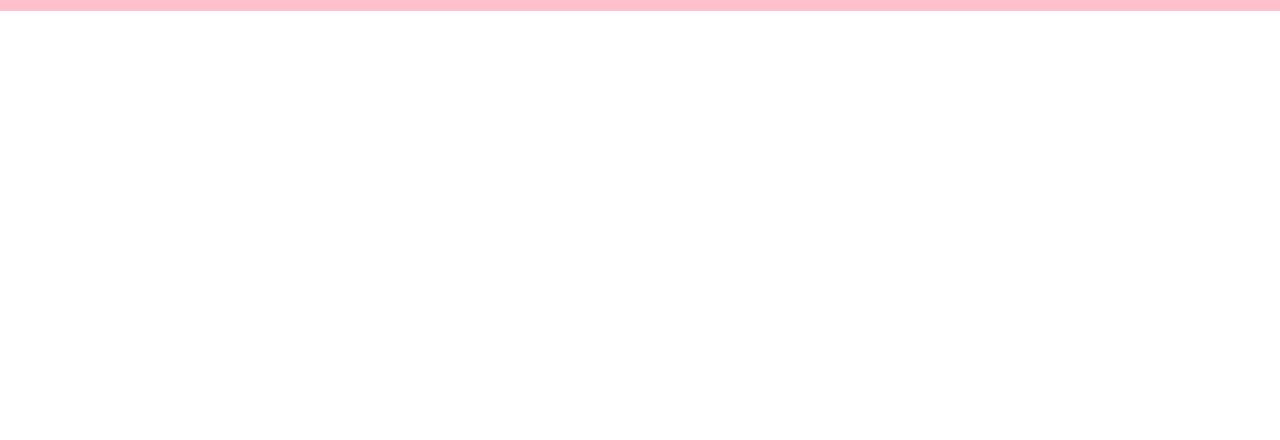
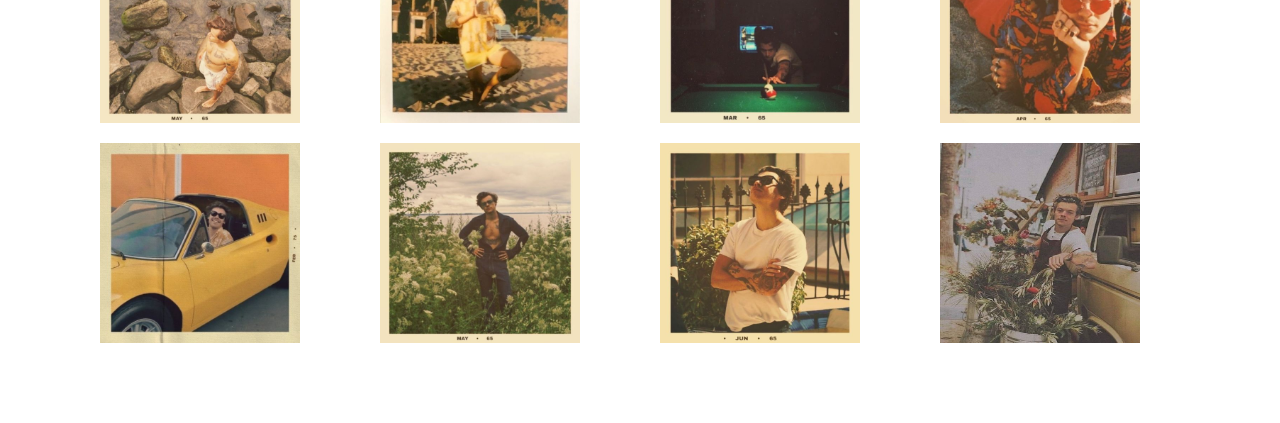
Before and after one commit to lolaferraro/pf-harry, a plain HTML site: page pages/galeria.html in a window 1280 px wide. Shown: the part 277-717 px from the top of the page. Drawn offline with Linux system fonts and the light colour scheme.

Commit message:
cambios en css

```diff
--- a/css/style.css
+++ b/css/style.css
@@ -101,3 +101,28 @@ margin-left: 20px;
 }
 
 /*----pagina galeria----*/
+
+.Cont-Grillas {
+    width: 80%;
+    height: 400px;
+    border: 5px ;
+    display: grid;
+    margin: 100px; ;
+    grid-template-columns: repeat(4,200px) ;
+    grid-template-rows: 200px 200px;
+    column-gap: 80px;
+    row-gap: 20px;
+}
+
+.Cont-Grillas img {
+    width: 200px;
+    height: 200px;
+}
+
+.Cont-Grillas .grilla-img5 {
+    grid-column: 3/2;
+}
+.Cont-Grillas .grilla-img8 {
+    grid-column: 1/2;
+    grid-row: 2/3;
+}
--- a/pages/galeria.html
+++ b/pages/galeria.html
@@ -23,14 +23,15 @@
       </nav>
     </header>
     <main>
-      <div class=".Cont-Grillas">
-       <div class="grilla-img1"><img src="" alt="img1"></div>
-       <div class="grilla-img2"><img src="" alt="img2"></div>
-       <div class="grilla-img3"><img src="" alt="img3"></div>
-       <div class="grilla-img4"><img src="" alt="img4"></div>
-       <div class="grilla-img5"><img src="" alt="img5"></div>
-       <div class="grilla-img6"><img src="" alt="img6"></div>
-
+      <div class="Cont-Grillas">
+       <div class="grilla-img1"><img src="../assets/img/185f9e6f3abe69b984cc49548297a830.jpg" alt="img1"></div>
+       <div class="grilla-img2"><img src="../assets/img/1bcf39fd98bfcba4748b0a81101a71f9.jpg" alt="img2"></div>
+       <div class="grilla-img3"><img src="../assets/img/391d0f76ae6772b9a615ae8dc8186afe.jpg" alt="img3"></div>
+       <div class="grilla-img4"><img src="../assets/img/725b2607e44dbd1683068d3eb19009a0.jpg" alt="img4"></div>
+       <div class="grilla-img5"><img src="../assets/img/a438e6d725d49b5ab5b098c1cdfb8d5a.jpg" alt="img5"></div>
+       <div class="grilla-img6"><img src="../assets/img/c2f657ec5164e3f6a29726650b21e7f9.jpg" alt="img6"></div>
+       <div class="grilla-img7"><img src="../assets/img/0fb7770eedfb13e60fae08cf2d024e27.jpg" alt="img7"></div>
+       <div class="grilla-img8"><img src="../assets/img/f7a025de52f6d8a3581a528863ac6fbe.jpg" alt="img8"></div>
       </div>
     </main>
 
```
Also changed, not shown: assets/img/0fb7770eedfb13e60fae08cf2d024e27.jpg (added), assets/img/f7a025de52f6d8a3581a528863ac6fbe.jpg (added).
